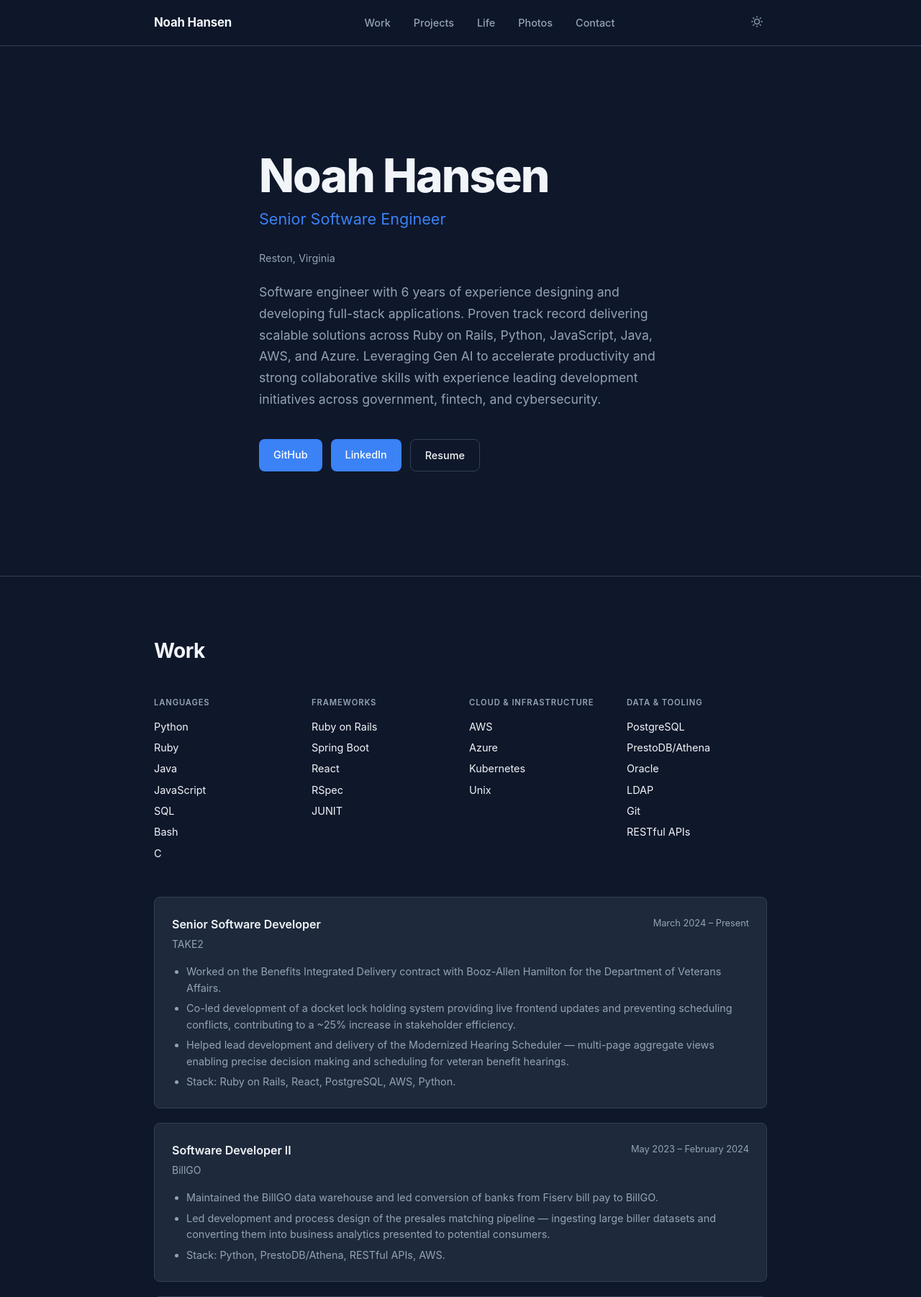
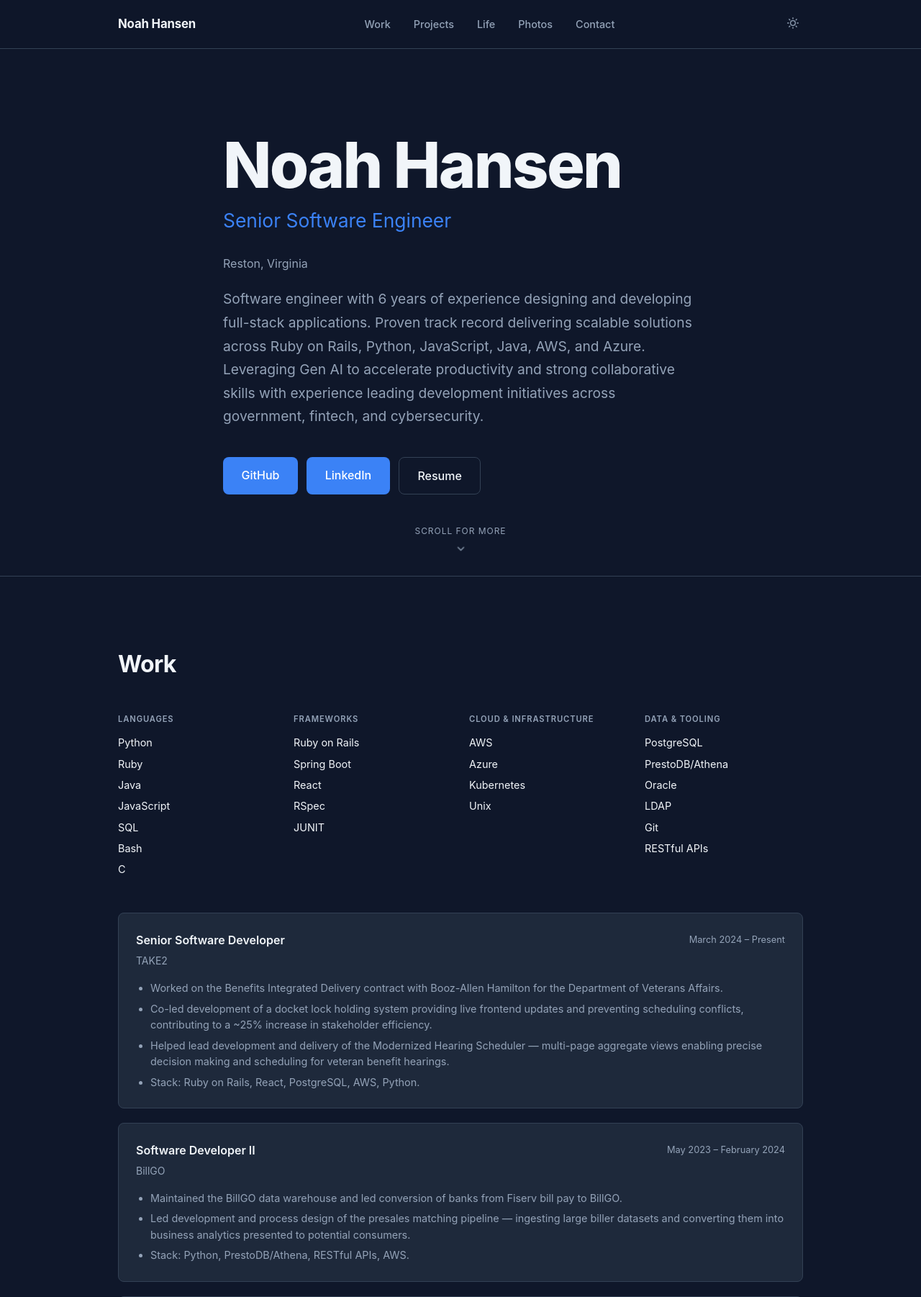
Before and after one commit to noahhansen-cyg/noahhansen_dev_website, a Flask app: page / in a window 1280 px wide. Shown: the top 1802 px of the page at 72% size. Run offline with Flask 3, Linux system fonts and the light colour scheme.

Commit message:
some small formatting things

```diff
--- a/app/static/css/main.css
+++ b/app/static/css/main.css
@@ -20,9 +20,9 @@
   --radius-sm: 0.25rem;
   --shadow: 0 4px 16px rgba(0, 0, 0, 0.3);
 
-  --container-width: 900px;
-  --nav-height: 64px;
-  --section-padding: 5rem;
+  --container-width: 1000px;
+  --nav-height: 68px;
+  --section-padding: 6rem;
 }
 
 [data-theme="light"] {
@@ -66,7 +66,7 @@ body {
   background-color: var(--color-bg);
   color: var(--color-text);
   line-height: 1.65;
-  font-size: 1rem;
+  font-size: 1.0625rem;
   -webkit-font-smoothing: antialiased;
 }
 
@@ -186,15 +186,45 @@ ul {
   display: flex;
   align-items: center;
   padding-top: var(--nav-height);
+  position: relative;
+}
+
+.scroll-hint {
+  position: absolute;
+  bottom: 2rem;
+  left: 50%;
+  transform: translateX(-50%);
+  display: flex;
+  flex-direction: column;
+  align-items: center;
+  gap: 0.25rem;
+  color: var(--color-text-muted);
+  font-size: 0.75rem;
+  letter-spacing: 0.08em;
+  text-transform: uppercase;
+  opacity: 1;
+  transition: opacity 0.3s ease;
+  pointer-events: none;
+  user-select: none;
+}
+
+.scroll-hint svg {
+  animation: scroll-hint-bounce 1.4s ease-in-out infinite;
+}
+
+@keyframes scroll-hint-bounce {
+  0%, 100% { transform: translateY(0); }
+  50%       { transform: translateY(4px); }
 }
 
 .hero .container {
+  max-width: 1280px;
   padding-top: 3rem;
   padding-bottom: 3rem;
 }
 
 .hero h1 {
-  font-size: clamp(2.5rem, 6vw, 4rem);
+  font-size: clamp(3rem, 7vw, 5.5rem);
   font-weight: 800;
   letter-spacing: -0.03em;
   line-height: 1.1;
@@ -202,22 +232,22 @@ ul {
 }
 
 .hero h2 {
-  font-size: clamp(1.1rem, 2.5vw, 1.35rem);
+  font-size: clamp(1.2rem, 3vw, 1.65rem);
   font-weight: 400;
   color: var(--color-accent);
   margin-bottom: 1.5rem;
 }
 
 .hero-location {
-  font-size: 0.9rem;
+  font-size: 1rem;
   color: var(--color-text-muted);
   margin-bottom: 1.25rem;
 }
 
 .hero-summary {
-  font-size: 1.1rem;
+  font-size: 1.2rem;
   color: var(--color-text-muted);
-  max-width: 560px;
+  max-width: 660px;
   line-height: 1.7;
   margin-bottom: 2.5rem;
 }
@@ -233,11 +263,11 @@ ul {
    ============================================================ */
 .btn {
   display: inline-block;
-  padding: 0.6rem 1.25rem;
+  padding: 0.75rem 1.6rem;
   background: var(--color-accent);
   color: #ffffff;
   border-radius: var(--radius);
-  font-size: 0.9rem;
+  font-size: 1rem;
   font-weight: 500;
   transition: background 0.15s;
 }
@@ -269,7 +299,7 @@ ul {
 }
 
 .section-title {
-  font-size: 1.75rem;
+  font-size: 2rem;
   font-weight: 700;
   letter-spacing: -0.02em;
   margin-bottom: 2.5rem;
--- a/app/static/js/main.js
+++ b/app/static/js/main.js
@@ -50,6 +50,15 @@ if (contactForm) {
   });
 }
 
+// Scroll hint fade
+const scrollHint = document.querySelector('.scroll-hint');
+if (scrollHint) {
+  window.addEventListener('scroll', () => {
+    const fade = Math.max(0, 1 - window.scrollY / 150);
+    scrollHint.style.opacity = fade;
+  }, { passive: true });
+}
+
 // Theme toggle
 const themeToggle = document.querySelector('.theme-toggle');
 
--- a/app/templates/partials/hero.html
+++ b/app/templates/partials/hero.html
@@ -10,4 +10,8 @@
             <a href="/resume" class="btn btn-outline">Resume</a>
         </div>
     </div>
+    <div class="scroll-hint" aria-hidden="true">
+        <span>scroll for more</span>
+        <svg xmlns="http://www.w3.org/2000/svg" width="16" height="16" viewBox="0 0 24 24" fill="none" stroke="currentColor" stroke-width="2" stroke-linecap="round" stroke-linejoin="round"><polyline points="6 9 12 15 18 9"/></svg>
+    </div>
 </section>
```
Also changed, not shown: app/__init__.py (+6 -1 lines), app/templates/404.html (added, +9 -0 lines).
